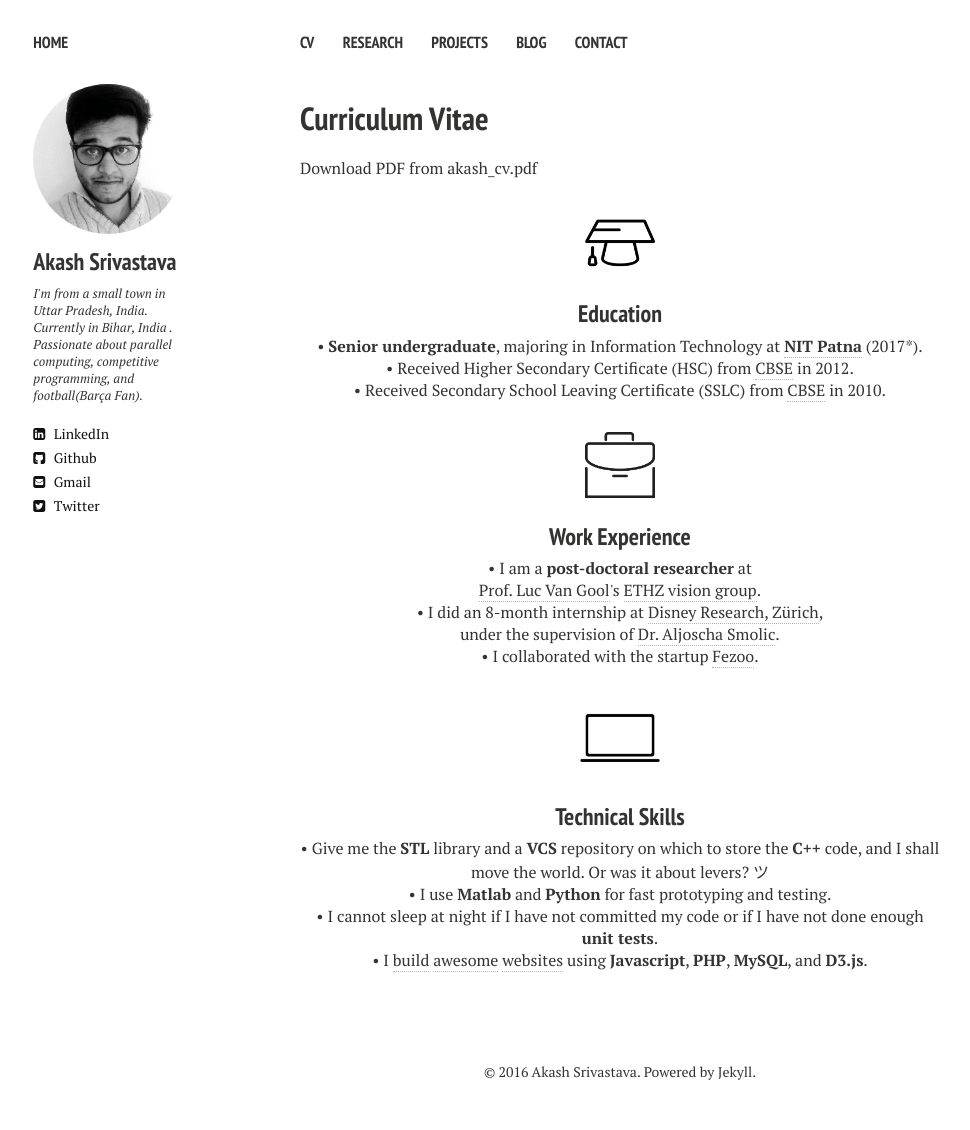
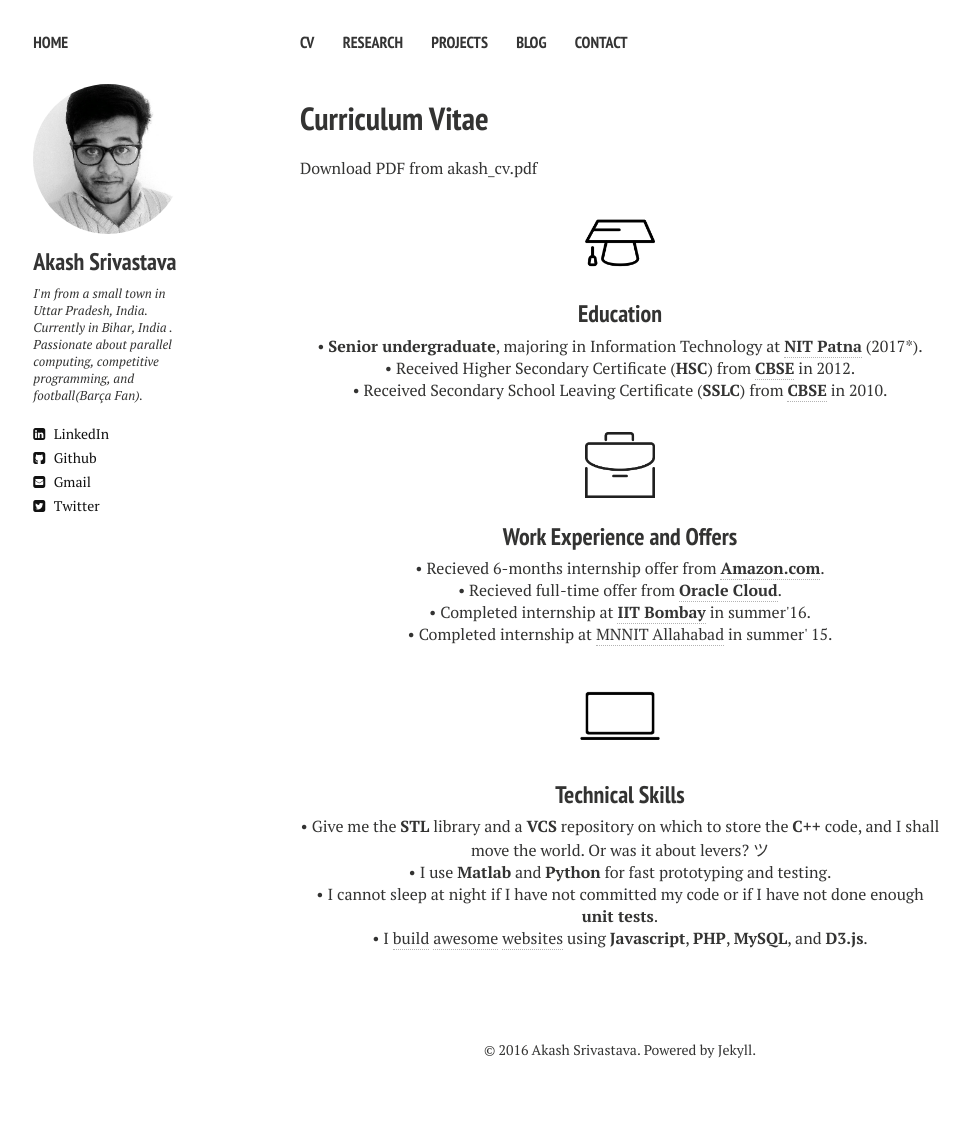
Before and after one commit to Akash1684/akash1684.github.io, a Jekyll site: the page built from cv.md, in a window 1280 px wide. Shown: the whole page, without its empty margins (20-990 px from the left). Built offline with Jekyll 4.4.1, drawn with Linux system fonts in a browser that asks for light colours; nearby versions of some CDN libraries; after the commit the page ends 1108 px from its top, so only the background shows below that.

Commit message:
Update cv.html

```diff
--- a/_layouts/cv.html
+++ b/_layouts/cv.html
@@ -51,15 +51,16 @@
     <p align="center" ><img src="{{ site.url }}/images/CV/study2.png" alt="Education" width="70" height="70"></p>
     <h3 align="center" class=bottom-small>Education</h3>
     <p align="center">&#8226 <strong>Senior undergraduate</strong>, majoring in Information Technology at <a href="http://www.nitp.ac.in/php/home.php" target="_blank"><strong>NIT Patna</strong></a> (2017*).</p>
-    <p align="center">&#8226 Received Higher Secondary Certificate (HSC) from <a href="http://www.nitp.ac.in/php/home.php" target="_blank">CBSE</a> in 2012.</p>
-    <p align="center" class="bottom-three">&#8226 Received Secondary School Leaving Certificate (SSLC) from <a href="http://www.nitp.ac.in/php/home.php" target="_blank">CBSE</a> in 2010.</p>
+    <p align="center">&#8226 Received Higher Secondary Certificate (<strong>HSC</strong>) from <a href="http://www.nitp.ac.in/php/home.php" target="_blank"><strong>CBSE</strong></a> in 2012.</p>
+    <p align="center" class="bottom-three">&#8226 Received Secondary School Leaving Certificate (<strong>SSLC</strong>) from <a href="http://www.nitp.ac.in/php/home.php" target="_blank"><strong>CBSE</strong></a> in 2010.</p>
 
 
     <p align="center" ><img src="{{ site.url }}/images/CV/business.png" alt="Work Experience" width="70" height="70"></p>
-    <h3 align="center" class=bottom-small>Work Experience</h3>
-    <p align="center">&#8226 I am a <strong>post-doctoral researcher</strong> at <br><a href="http://www.vision.ee.ethz.ch/members/get_member.cgi?id=1" target="_blank">Prof. Luc Van Gool</a>'s <a href="http://www.vision.ee.ethz.ch/index.en.html" target="_blank">ETHZ vision group</a>.</p>
-    <p align="center">&#8226 I did an 8-month internship at <a href="http://www.disneyresearch.com/research-labs/disney-research-zurich/" target="_blank">Disney Research, Zürich</a>,<br>under the supervision of <a href="http://zurich.disneyresearch.com/~smolica/" target="_blank">Dr. Aljoscha Smolic</a>.</p>
-    <p align="center" class="bottom-three">&#8226 I collaborated with the startup <a href="http://fezoo.cat" target="_blank">Fezoo</a>.</p>
+    <h3 align="center" class=bottom-small>Work Experience and Offers</h3>
+    <p align="center">&#8226 Recieved 6-months internship offer from <a href="http://www.amazon.in/" target="_blank"><strong>Amazon.com</strong></a>.</p>
+    <p align="center">&#8226 Recieved full-time offer from <a href="https://cloud.oracle.com/home" target="_blank"><strong>Oracle Cloud</strong></a>.</p>
+    <p align="center">&#8226 Completed internship at <a href="http://www.iitb.ac.in/" target="_blank"><strong>IIT Bombay</strong></a> in summer'16.</p>
+    <p align="center" class="bottom-three">&#8226 Completed internship at <a href="http://www.mnnit.ac.in/" target="_blank">MNNIT Allahabad</a> in summer' 15.</p>
 
 
     <p align="center" ><img src="{{ site.url }}/images/CV/computer2.png" alt="Technical Skills" width="80" height="80"></p>
```
